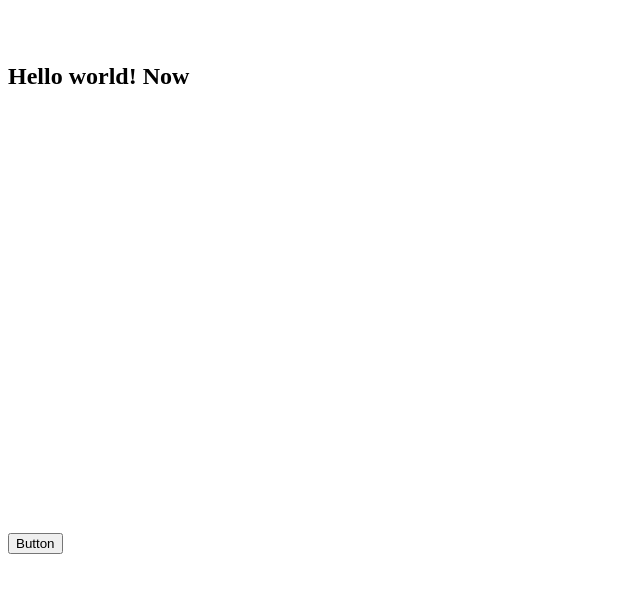
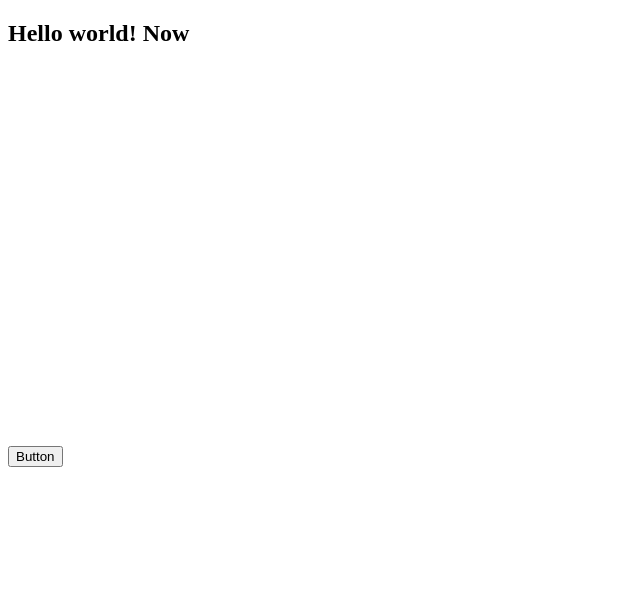
Before and after one commit to madhurabhujbal/simpleList-VueJS, a Vue app: page / in a window 1280 px wide. Shown: the top 592 px of the page, without its empty margins (0-640 px from the left). Built offline with nearby package versions, Linux system fonts and the light colour scheme.

Commit message:
Rename WeekDays component to WeekDay

```diff
--- /dev/null
+++ b/src/components/WeekDay.vue
@@ -0,0 +1,17 @@
+<template>
+    <h2>Hello world! Now</h2>
+</template>
+
+<script>
+export default {
+    name: 'WeekDay'
+}
+</script>
+
+<style>
+    /* h2 {
+        margin-top: 5%;
+        margin-bottom: 5%;
+    } */
+
+</style>
--- a/src/components/WeekDays.vue
+++ /dev/null
@@ -1,32 +0,0 @@
-<template>
-  <div id="main">
-      <h2>Hello world! Now</h2>
-      <!-- <li v-for="(item, id) in listItems" v-bind:key="id">
-    {{item.title}}
-  </li> -->
-  </div>
-</template>
-
-<script>
-export default {
-    name: 'WeekDay'
-//     data() {
-//     return {
-//       listItems: [
-//         {id: 1, title: "Sunday"},
-//         {id: 2, title: "Monday"},
-//         {id: 3, title: "Tuesday"}
-//       ]
-//     }
-//   },
-
-}
-</script>
-
-<style>
-    h2 {
-        margin-top: 5%;
-        margin-bottom: 5%;
-    }
-
-</style>
```
Also changed, not shown: src/App.vue (+3 -4 lines).
